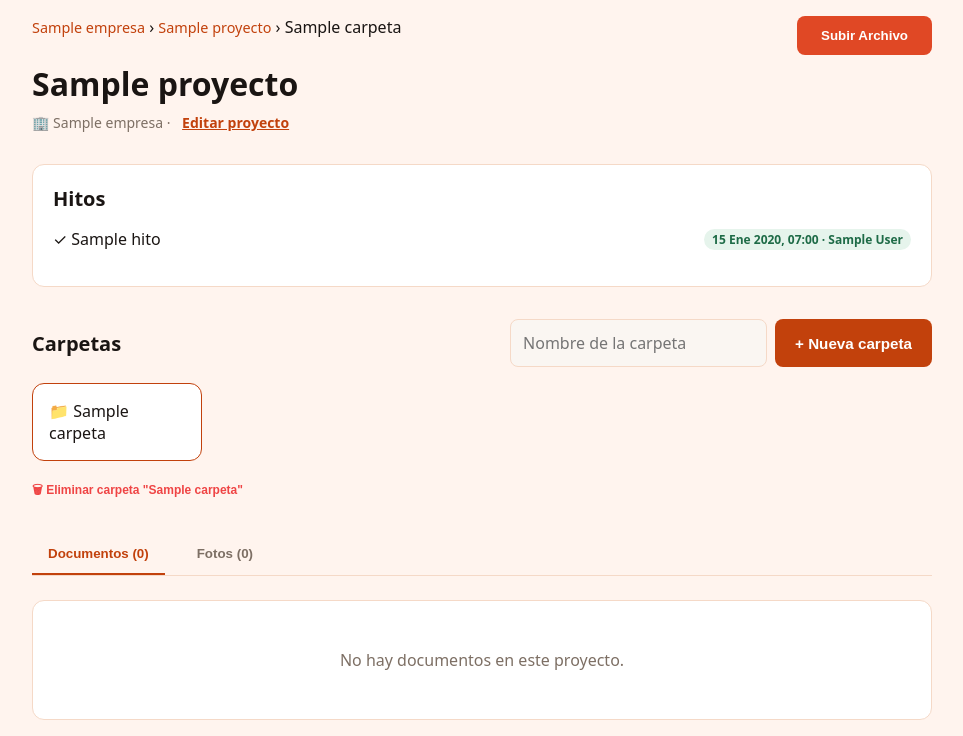
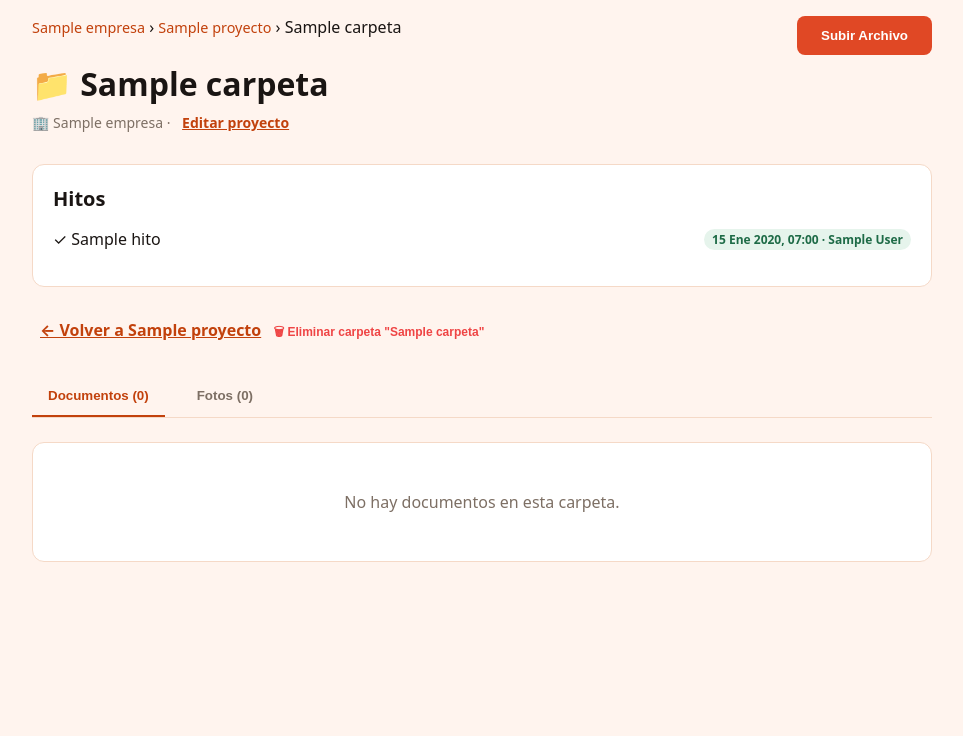
Before and after one commit to blindjamin/BKB, a Django app: page /proyectos/00000000-0000-0000-0000-000000000001/?carpeta=00000000-0000-0000-0000-000000000001 in a window 1280 px wide. Shown: the part 64-800 px from the top of the page, without its empty margins (158-1121 px from the left). Run offline with Django 5.2, Linux system fonts and the light colour scheme; a user stored in the database is signed in; tables that the repository leaves empty hold one stand-in row (values such as "Sample post"); parts of the project's set-up code (start-up, migrations or seed data) failed here and were passed over.

Commit message:
fix(portal): la vista de carpeta muestra su nombre y un enlace para volver al proyecto
Co-Authored-By: Claude Opus 5.5 <noreply@anthropic.com>

```diff
--- a/apps/portal/static/portal.css
+++ b/apps/portal/static/portal.css
@@ -695,10 +695,6 @@ main {
     overflow-wrap: anywhere;
 }
 
-.project-card.is-active {
-    border-color: var(--bkb-salmon-700);
-}
-
 /* Panel de hitos del proyecto (Tarea 24) */
 .hitos {
     margin-bottom: 2rem;
--- a/apps/portal/templates/archivos.html
+++ b/apps/portal/templates/archivos.html
@@ -20,7 +20,7 @@
                     <span>{{ proyecto.nombre }}</span>
                 {% endif %}
             </nav>
-            <h1 class="archivos-title">{{ proyecto.nombre }}</h1>
+            <h1 class="archivos-title">{% if carpeta_activa %}📁 {{ carpeta_activa.nombre }}{% else %}{{ proyecto.nombre }}{% endif %}</h1>
             <div class="archivos-meta">
                 <span>🏢 {{ proyecto.empresa.nombre }}</span>
                 {% if puede_gestionar %}
@@ -84,6 +84,9 @@
     {% endif %}
 
     <section class="carpetas">
+        {% if carpeta_activa %}
+        <a href="{% url 'documentos:detalle_proyecto' proyecto.pk %}" class="btn-link">&larr; Volver a {{ proyecto.nombre }}</a>
+        {% else %}
         <div class="carpetas-header">
             <h2 class="seccion-title">Carpetas</h2>
             {% if puede_gestionar %}
@@ -97,13 +100,14 @@
         {% if carpetas %}
             <div class="carpetas-grid">
                 {% for carpeta in carpetas %}
-                    <a href="{% url 'documentos:detalle_proyecto' proyecto.pk %}?carpeta={{ carpeta.pk }}" class="project-card{% if carpeta == carpeta_activa %} is-active{% endif %}">
+                    <a href="{% url 'documentos:detalle_proyecto' proyecto.pk %}?carpeta={{ carpeta.pk }}" class="project-card">
                         <span class="project-card-title">📁 {{ carpeta.nombre }}</span>
                     </a>
                 {% endfor %}
             </div>
         {% else %}
             <p class="view-subtitle">Este proyecto aún no tiene carpetas.</p>
+        {% endif %}
         {% endif %}
         {% if carpeta_activa and puede_gestionar %}
             <form action="{% url 'documentos:eliminar_carpeta' carpeta_activa.pk %}" method="post" class="form-eliminar" data-confirmar="Los archivos de la carpeta volverán a la raíz del proyecto.">
@@ -131,7 +135,7 @@
             </div>
         {% else %}
             <div class="archivos-empty">
-                No hay documentos en este proyecto.
+                No hay documentos {% if carpeta_activa %}en esta carpeta{% else %}en este proyecto{% endif %}.
             </div>
         {% endif %}
     </div>
@@ -145,7 +149,7 @@
             </div>
         {% else %}
             <div class="archivos-empty">
-                No hay fotos en este proyecto.
+                No hay fotos {% if carpeta_activa %}en esta carpeta{% else %}en este proyecto{% endif %}.
             </div>
         {% endif %}
     </div>
```
